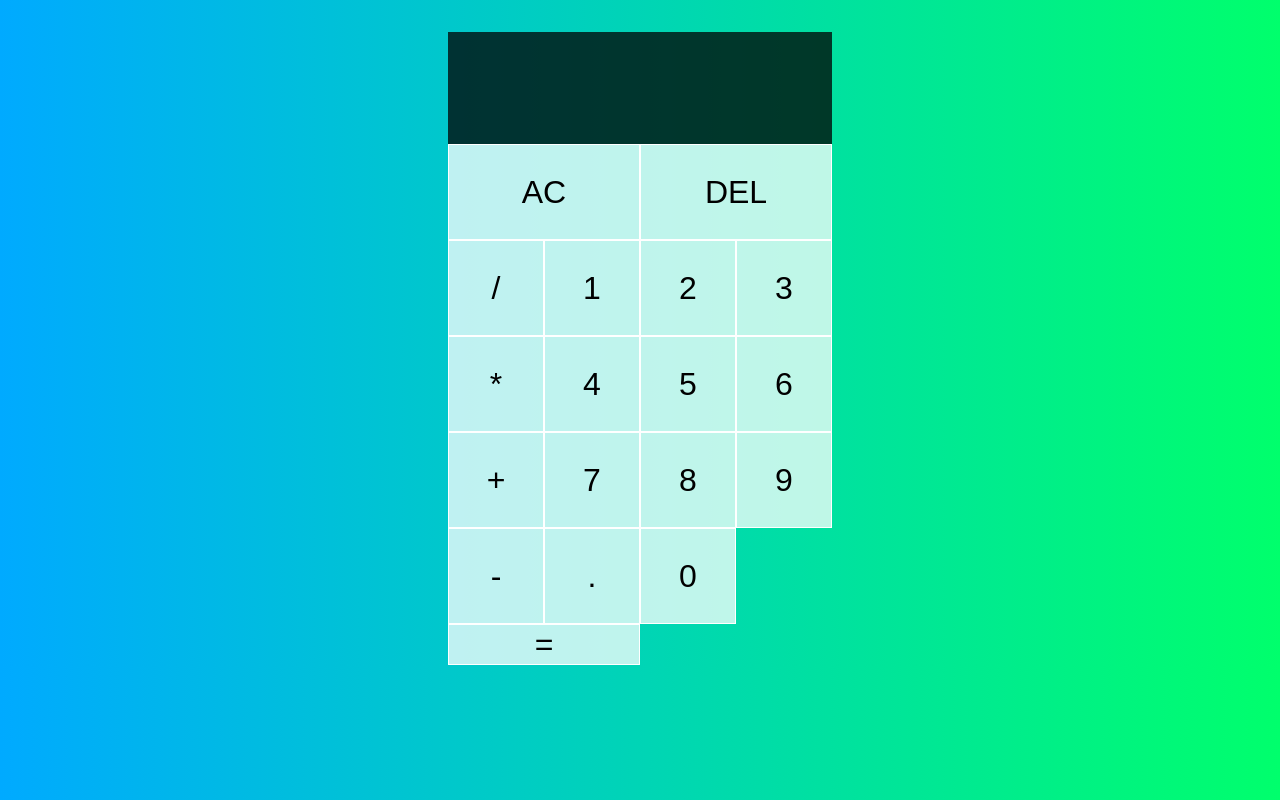
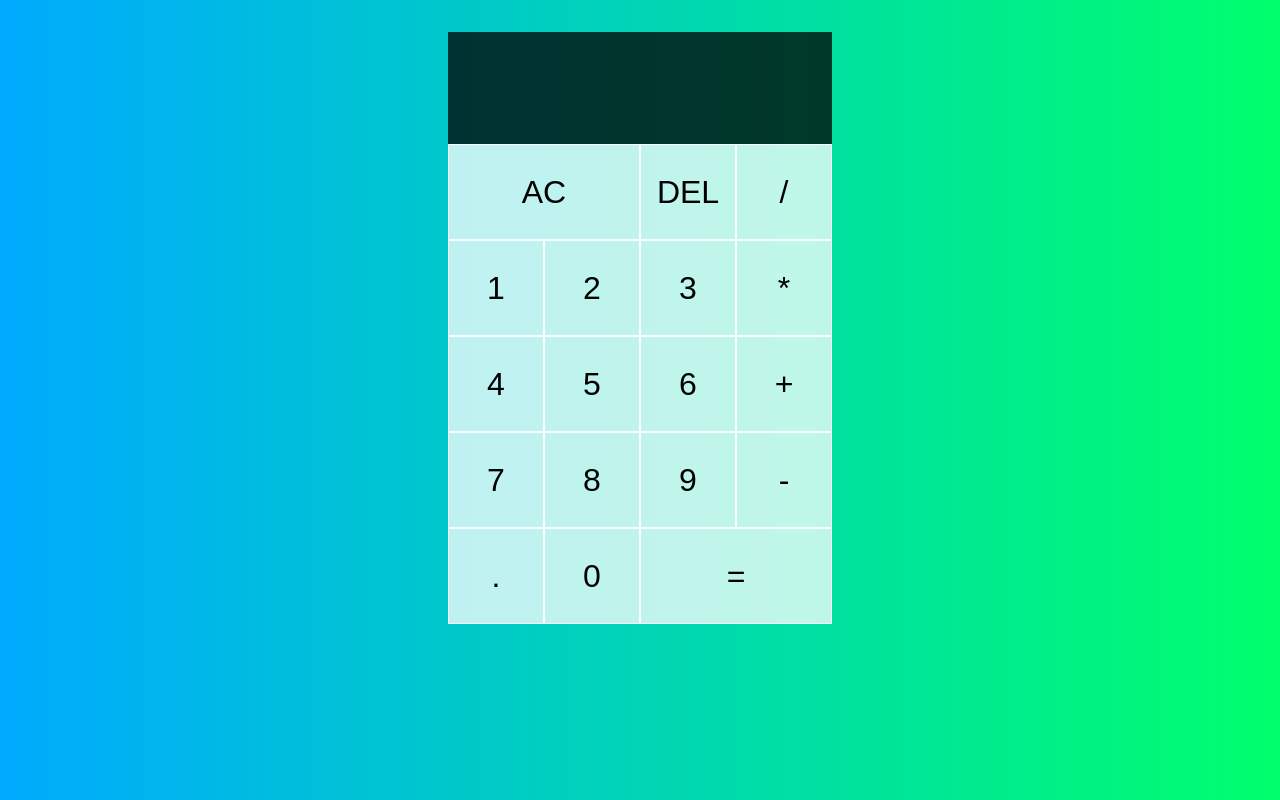
Before and after one commit to roadblock37/react_calculator, a React (Create React App) app: page / in a window 1280 px wide. Built offline with nearby package versions, Linux system fonts and the light colour scheme.

Commit message:
fixed grid placement of buttons

```diff
--- a/src/App.js
+++ b/src/App.js
@@ -166,7 +166,7 @@ function App() {
         onClick={() => dispatch({ type: ACTIONS.CLEAR })}>
         AC
       </button>
-      <button className="span-two" onClick={() => dispatch({type: ACTIONS.DELETE_DIGIT})}>DEL</button>
+      <button onClick={() => dispatch({type: ACTIONS.DELETE_DIGIT})}>DEL</button>
       <OperationButton operation="/" dispatch={dispatch} />
       <DigitButton digit="1" dispatch={dispatch} />
       <DigitButton digit="2" dispatch={dispatch} />
```
